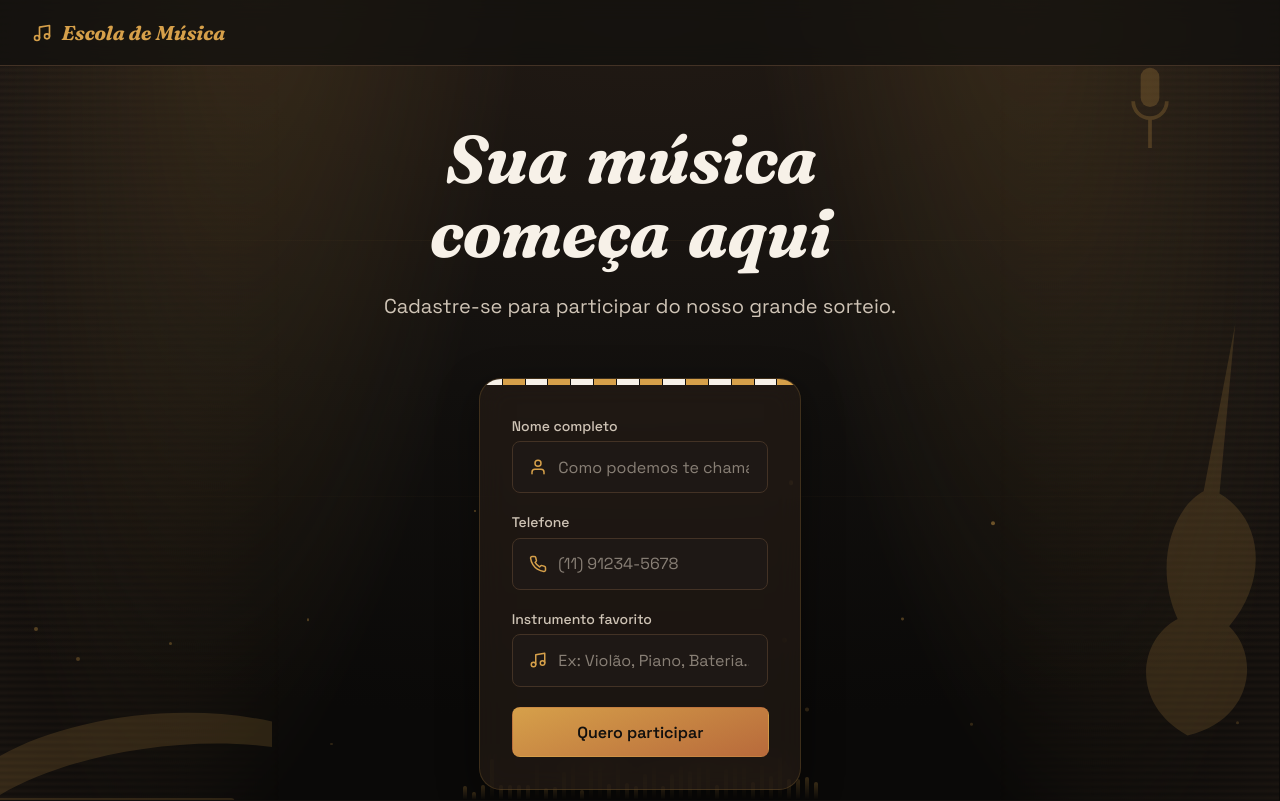
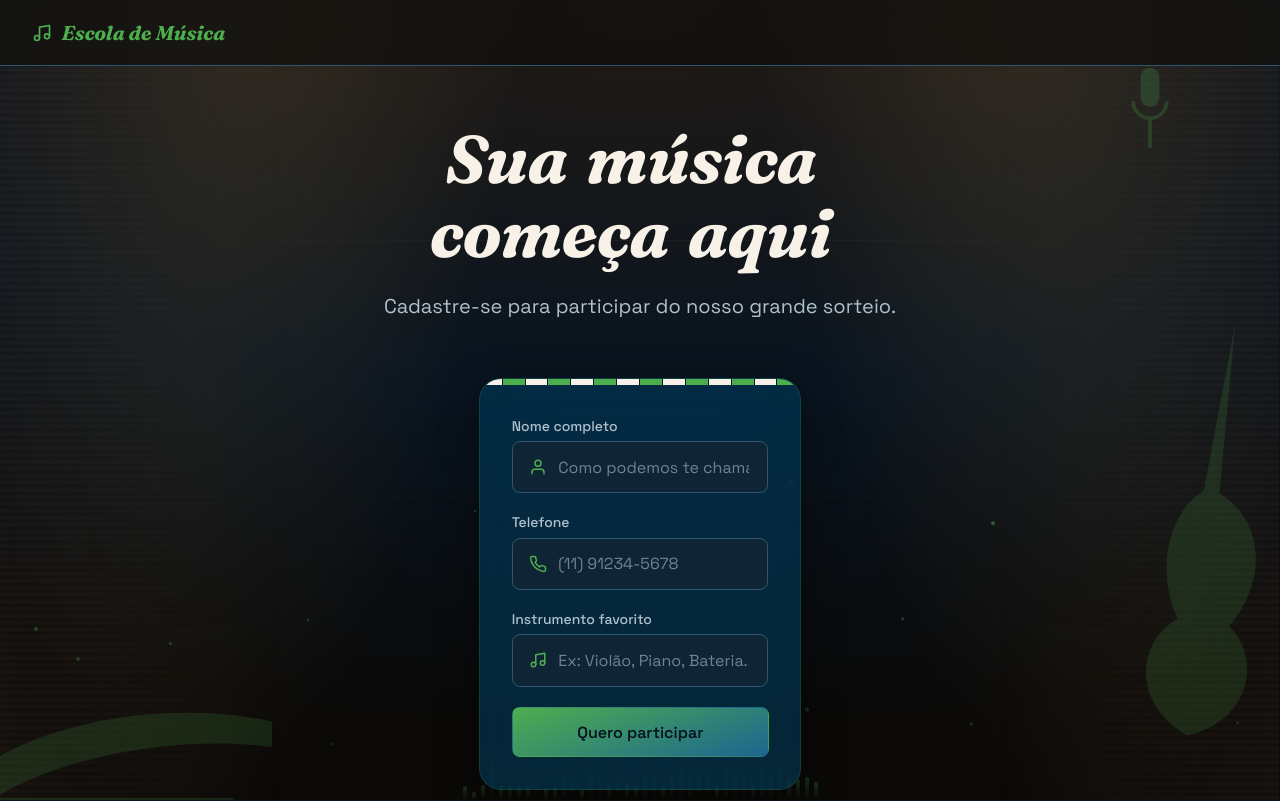
Before and after one commit to CarlosHenrique1365/sorteio-escola-musica, a React (Vite) app: page /#/ in a window 1280 px wide. Shown: the top 801 px of the page. Built offline with nearby package versions, Linux system fonts and the light colour scheme; no server answers.

Commit message:
Adequação paleta de cores a da escola de Música

```diff
--- a/src/styles/variables.css
+++ b/src/styles/variables.css
@@ -1,30 +1,31 @@
 /* ============================================================
-   DESIGN TOKENS — Identidade visual "Escola de Música"
-   Inspiração: palco de concerto, madeira, luz de spot, dourado.
+   DESIGN TOKENS — Identidade visual STUGIORE Escola de Música
+   Paleta oficial da marca (brandbook): navy italiano, verde e
+   vermelho. Estrutura de tokens mantida — só os valores mudaram.
    ============================================================ */
 :root {
   /* Cores base */
-  --color-bg: #12100e;
-  --color-panel: #1e1815;
-  --color-card: #2a2019;
-  --color-border: #433225;
+  --color-bg: #081420;
+  --color-panel: #0f2536;
+  --color-card: #123a58;
+  --color-border: #2f5670;
   --color-text: #f7f1e8;
-  --color-text-secondary: #cfc4b6;
-  --color-gold: #d6a04a;
-  --color-gold-hover: #e9b65b;
-  --color-accent: #b86a3b;
-  --color-error: #c94d4d;
-  --color-success: #4fa86c;
+  --color-text-secondary: #aec1cc;
+  --color-gold: #4dae4e;
+  --color-gold-hover: #63c064;
+  --color-accent: #1c6690;
+  --color-error: #d72828;
+  --color-success: #2f9e52;
 
   /* Camadas translúcidas (glass) */
-  --glass-bg: rgba(42, 32, 25, 0.55);
-  --glass-border: rgba(214, 160, 74, 0.18);
+  --glass-bg: rgba(1, 63, 97, 0.55);
+  --glass-border: rgba(77, 174, 78, 0.18);
   --shadow-soft: 0 12px 40px rgba(0, 0, 0, 0.45);
-  --shadow-gold-glow: 0 0 24px rgba(214, 160, 74, 0.35);
+  --shadow-gold-glow: 0 0 24px rgba(77, 174, 78, 0.35);
 
   /* Tipografia */
-  --font-display: "Fraunces", "Georgia", serif;
-  --font-body: "Space Grotesk", "Helvetica Neue", sans-serif;
+  --font-display: "Batusa", "Fraunces", "Georgia", serif;
+  --font-body: "Nexa", "Space Grotesk", "Helvetica Neue", sans-serif;
 
   /* Escala */
   --fs-hero: clamp(2.4rem, 5vw + 1rem, 4.2rem);
```
